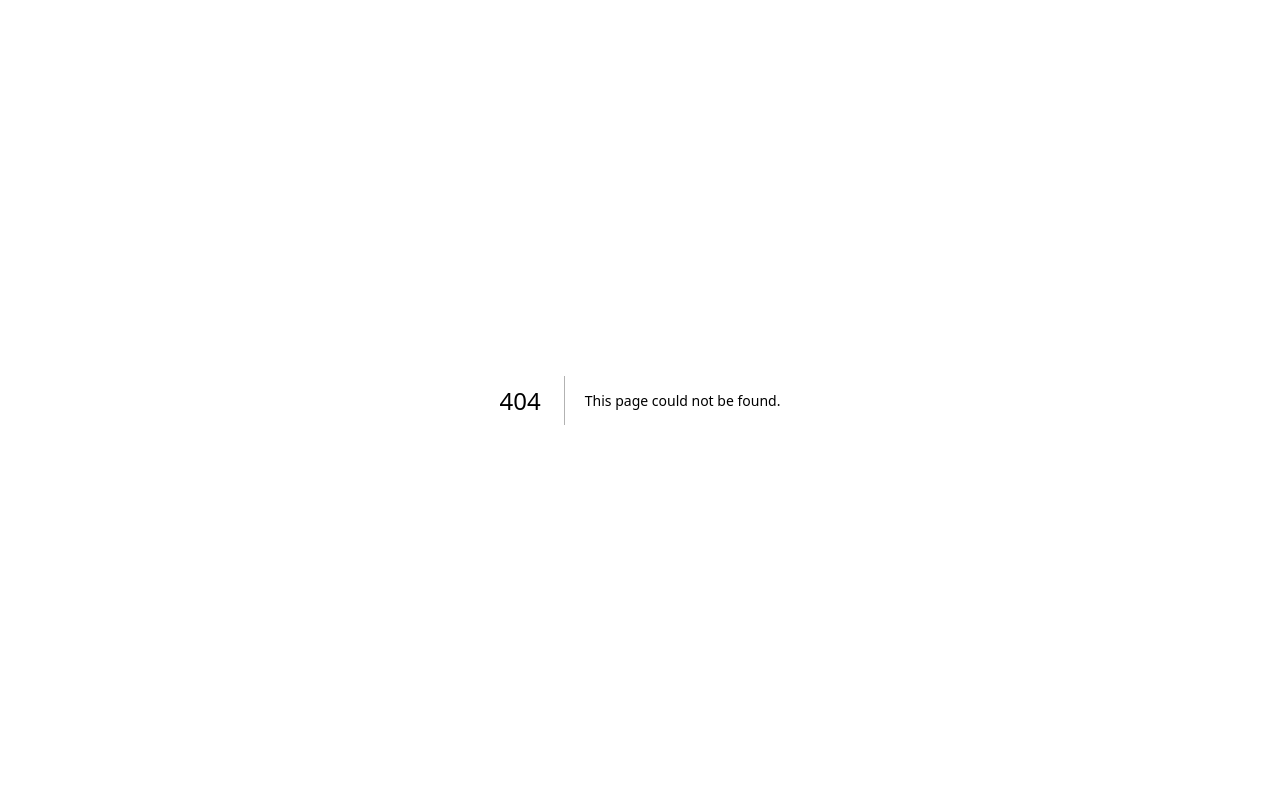
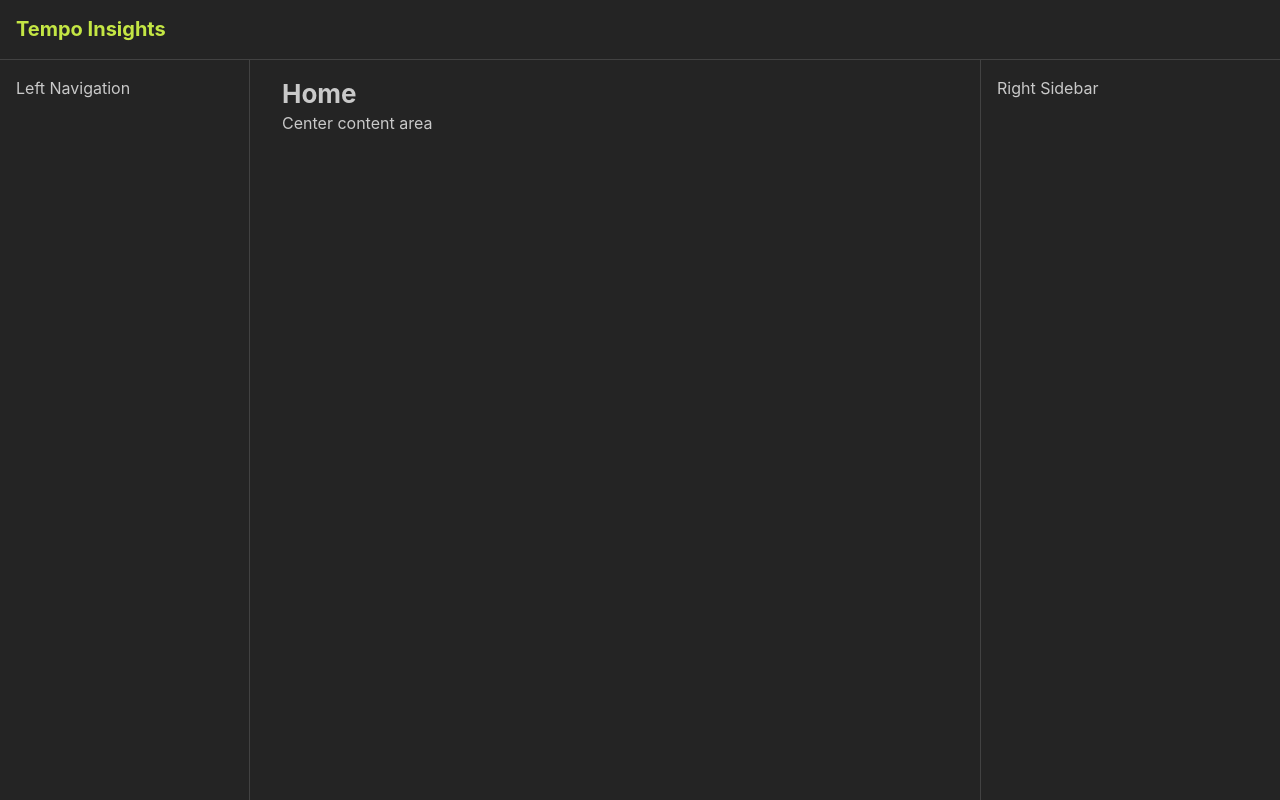
Before and after one commit to rrainey/tempo-insights, a Next.js app: page /home in a window 1280 px wide. Before the commit this address had no page. Built offline with nearby package versions, Linux system fonts and the light colour scheme.

Commit message:
Through Task 9 - App layout

```diff
--- /dev/null
+++ b/src/components/AppLayout.tsx
@@ -0,0 +1,54 @@
+import { AppShell, Burger, Group, Text } from '@mantine/core';
+import { useDisclosure } from '@mantine/hooks';
+import { ReactNode } from 'react';
+
+interface AppLayoutProps {
+  children: ReactNode;
+}
+
+export function AppLayout({ children }: AppLayoutProps) {
+  const [opened, { toggle }] = useDisclosure();
+
+  return (
+    <AppShell
+      header={{ height: 60 }}
+      navbar={{
+        width: 250,
+        breakpoint: 'sm',
+        collapsed: { mobile: !opened }
+      }}
+      aside={{
+        width: 300,
+        breakpoint: 'md',
+        collapsed: { desktop: false, mobile: true }
+      }}
+      padding="md"
+    >
+      <AppShell.Header>
+        <Group h="100%" px="md">
+          <Burger
+            opened={opened}
+            onClick={toggle}
+            hiddenFrom="sm"
+            size="sm"
+          />
+          <Text size="xl" fw={700} c="accent.6">Tempo Insights</Text>
+        </Group>
+      </AppShell.Header>
+
+      <AppShell.Navbar p="md">
+        <Text>Left Navigation</Text>
+        {/* Navigation items will go here */}
+      </AppShell.Navbar>
+
+      <AppShell.Main>
+        {children}
+      </AppShell.Main>
+
+      <AppShell.Aside p="md">
+        <Text>Right Sidebar</Text>
+        {/* Activity feed will go here */}
+      </AppShell.Aside>
+    </AppShell>
+  );
+}
--- a/src/pages/_app.tsx
+++ b/src/pages/_app.tsx
@@ -1,6 +1,15 @@
-import "@/styles/globals.css";
-import type { AppProps } from "next/app";
+import '@mantine/core/styles.css';
+import '@mantine/notifications/styles.css';
+import type { AppProps } from 'next/app';
+import { MantineProvider } from '@mantine/core';
+import { Notifications } from '@mantine/notifications';
+import { theme } from '../styles/theme';
 
 export default function App({ Component, pageProps }: AppProps) {
-  return <Component {...pageProps} />;
+  return (
+    <MantineProvider theme={theme} defaultColorScheme="dark">
+      <Notifications />
+      <Component {...pageProps} />
+    </MantineProvider>
+  );
 }
--- /dev/null
+++ b/src/pages/home.tsx
@@ -0,0 +1,13 @@
+import { Container, Title, Text } from '@mantine/core';
+import { AppLayout } from '../components/AppLayout';
+
+export default function HomePage() {
+  return (
+    <AppLayout>
+      <Container>
+        <Title order={2}>Home</Title>
+        <Text>Center content area</Text>
+      </Container>
+    </AppLayout>
+  );
+}
--- /dev/null
+++ b/src/styles/theme.ts
@@ -0,0 +1,60 @@
+import { createTheme, MantineColorsTuple } from '@mantine/core';
+
+// Define custom color tuples for the palette
+const brandPrimary: MantineColorsTuple = [
+  '#e6f3f9',
+  '#cce7f2',
+  '#99cfea',
+  '#66b7e1',
+  '#339fd9',
+  '#0087d0', // Main brand color at index 6
+  '#0070ad',
+  '#00598a',
+  '#004267',
+  '#002b44'
+];
+
+const accent: MantineColorsTuple = [
+  '#fffee6',
+  '#fffccc',
+  '#fff999',
+  '#fff666',
+  '#fff333',
+  '#ddff55', // Main accent color at index 6
+  '#c4e644',
+  '#aacc33',
+  '#91b322',
+  '#779911'
+];
+
+export const theme = createTheme({
+  colorScheme: 'dark',
+  colors: {
+    brand: brandPrimary,
+    accent: accent,
+  },
+  primaryColor: 'brand',
+  primaryShade: 6,
+
+  // Override default dark theme colors
+  components: {
+    MantineProvider: {
+      styles: {
+        root: {
+          backgroundColor: '#002233',
+          color: '#ddffee',
+          minHeight: '100vh',
+        }
+      }
+    }
+  },
+
+  globalStyles: (theme) => ({
+    body: {
+      backgroundColor: '#002233',
+      color: '#ddffee',
+      margin: 0,
+      padding: 0,
+    },
+  }),
+});
```
Also changed, not shown: src/pages/index.tsx (+21 -112 lines).
